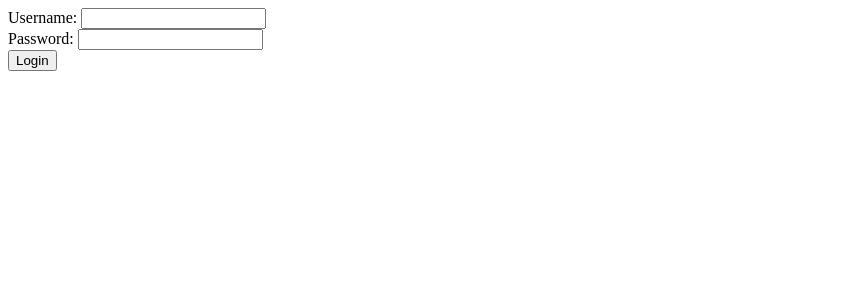
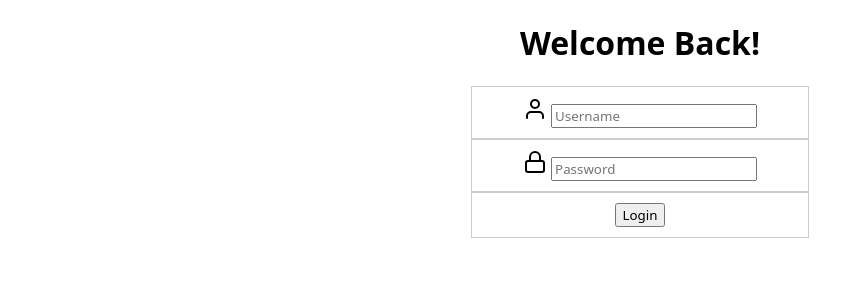
Before and after one commit to MRU-CSIS-3512-001-202301-ASG/the-project-danzola01, a PHP site: page /admin.php in a window 1280 px wide. Shown: the top 300 px of the page, without its empty margins (0-864 px from the left). Run offline with PHP 8.4, Linux system fonts and the light colour scheme.

Commit message:
login form, added simle formatting

```diff
--- a/htdocs/admin.php
+++ b/htdocs/admin.php
@@ -5,16 +5,26 @@
     <meta charset="UTF-8">
     <meta http-equiv="X-UA-Compatible" content="IE=edge">
     <meta name="viewport" content="width=device-width, initial-scale=1.0">
+    <link rel="stylesheet" href="styles/style.css">
     <title>Login Page</title>
 </head>
 
 <body>
+    <h1>Welcome Back!</h1>
     <form action="/login" method="post">
-        <label for="username">Username:</label>
-        <input type="text" id="username" name="username"><br>
-        <label for="password">Password:</label>
-        <input type="password" id="password" name="password"><br>
-        <input type="submit" value="Login">
+        <div class="center">
+            <img src="images/user.svg" alt="user icon">
+            <input type="text" id="username" name="username" placeholder="Username"><br>
+        </div>
+
+        <div class="center">
+            <img src="images/lock.svg" alt="lock icon">
+            <input type="password" id="password" name="password" placeholder="Password"><br>
+        </div>
+
+        <div class="center">
+            <input type="submit" value="Login">
+        </div>
     </form>
 </body>
 
```
